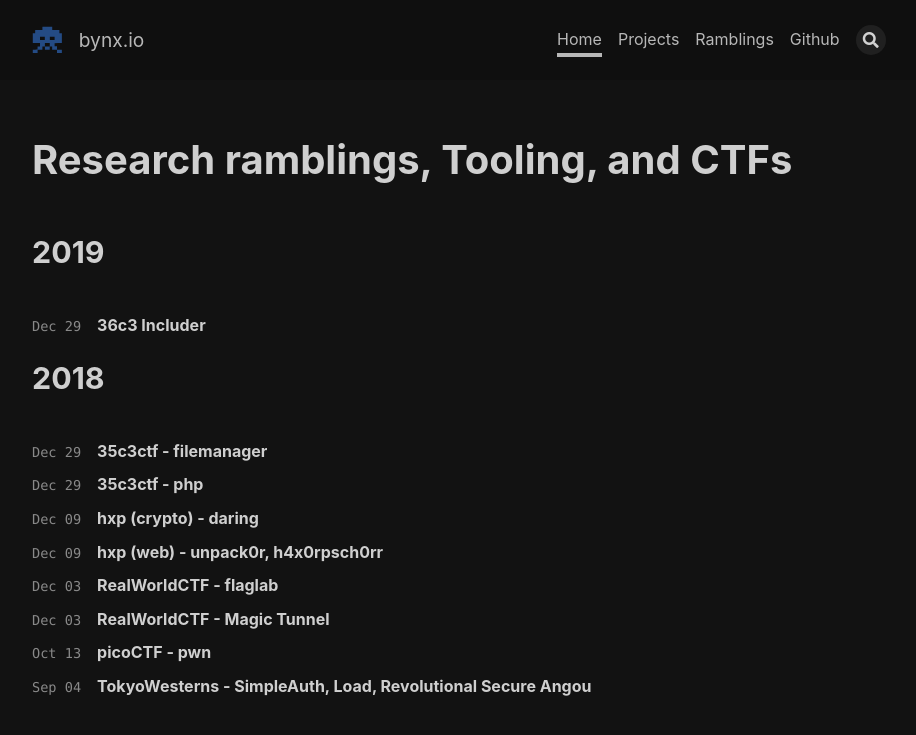
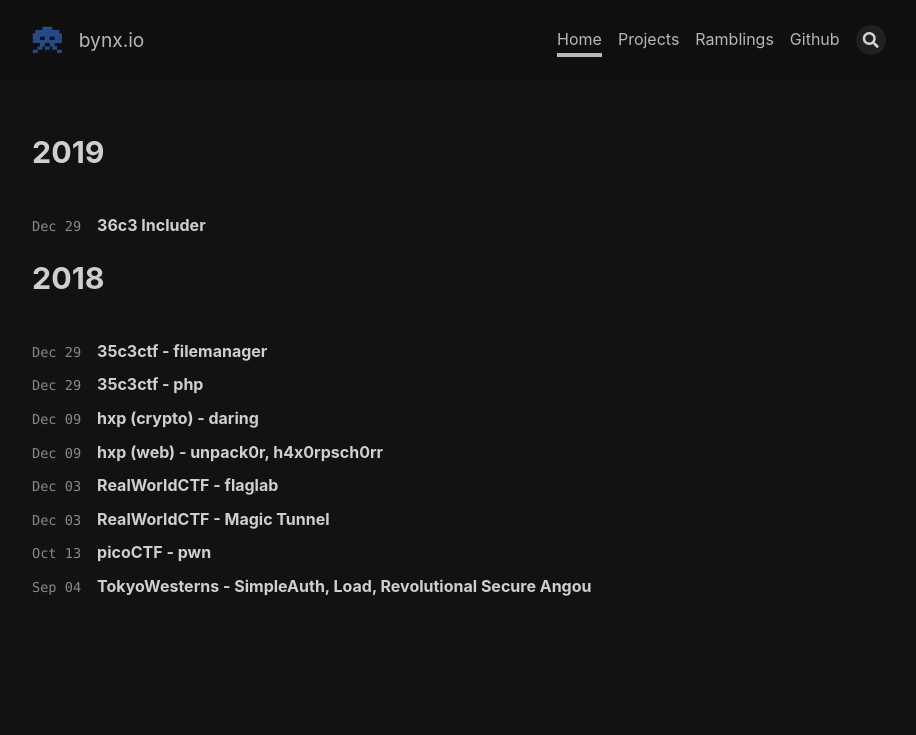
Before and after one commit to drtychai/drtychai.github.io, a Jekyll site: the page built from index.html, in a window 1280 px wide. Shown: the top 735 px of the page, without its empty margins (181-1097 px from the left). Built offline with Jekyll 4.4.1, drawn with Linux system fonts in a browser that asks for light colours; nearby versions of some CDN libraries; the list of posts is cut into pages by our own code.

Commit message:
title updated

```diff
--- a/_layouts/home.html
+++ b/_layouts/home.html
@@ -1,13 +1,6 @@
 ---
 layout: page
 titles:
-  # @start locale config
-  en      : &EN    Research ramblings, Tooling, and CTFs
-  en-GB   : *EN
-  en-US   : *EN
-  en-CA   : *EN
-  en-AU   : *EN
-  # @end locale config
 ---
 
 <div class="layout--home js-all">
```
